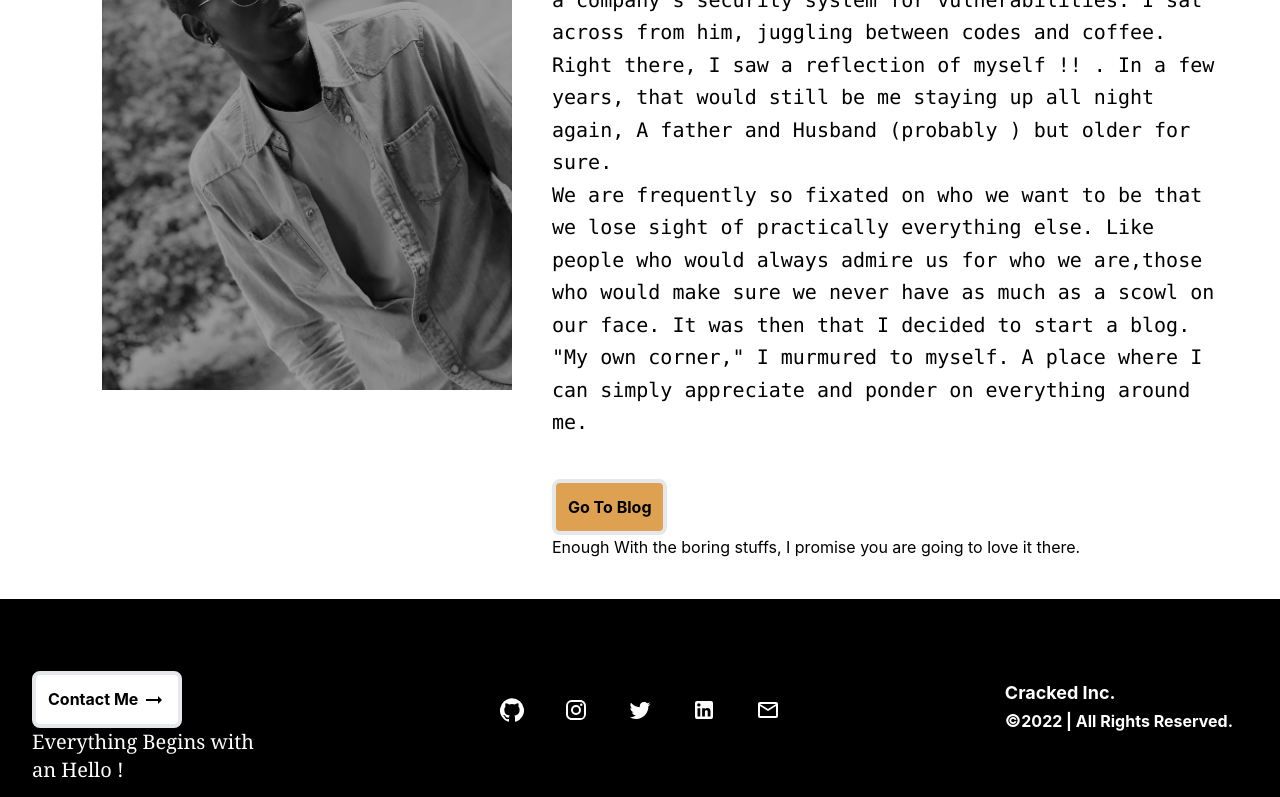
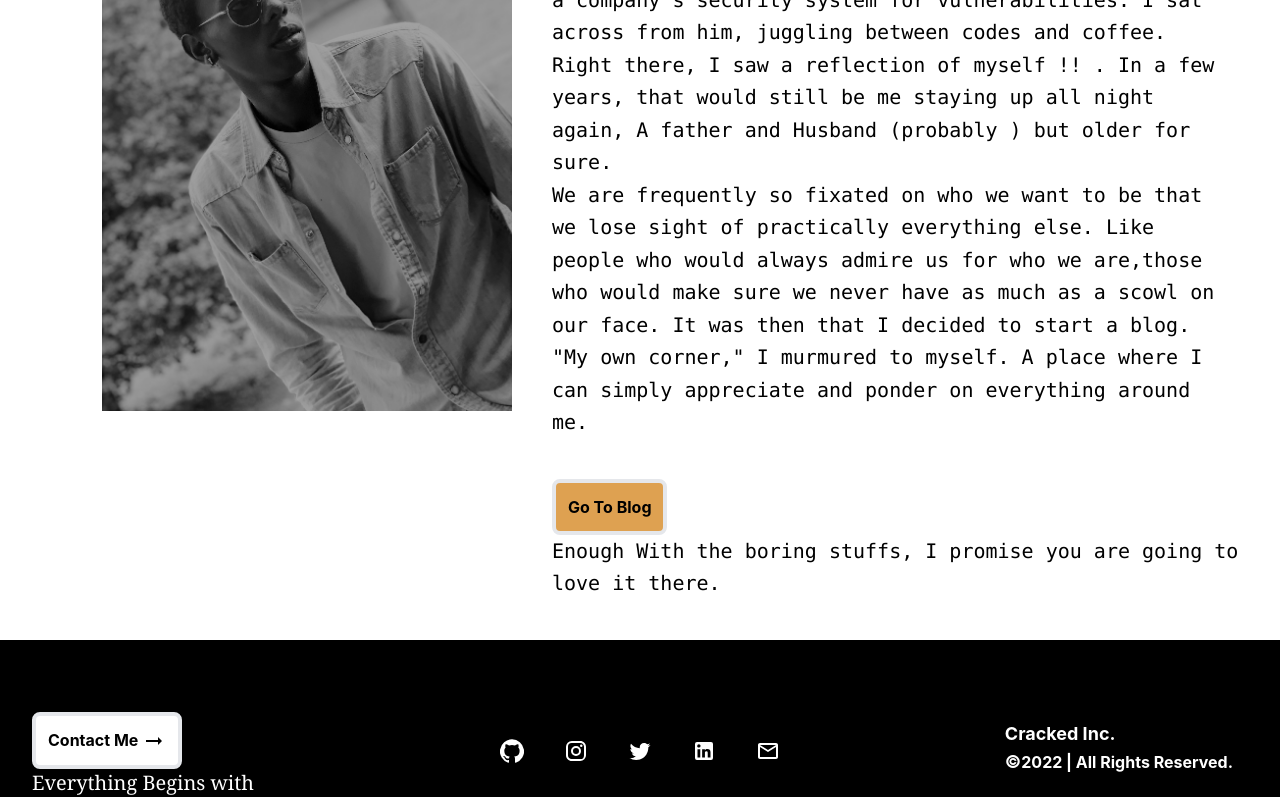
Before and after one commit to Olatisunkanmi/The-Cracked-Ink, a React (Create React App) app in the folder Client/: page / in a window 1280 px wide. Shown: the part 517-1314 px from the top of the page. Built offline with nearby package versions, Linux system fonts and the light colour scheme.

Commit message:
Update About.jsx

```diff
--- a/Client/src/Pages/About/About.jsx
+++ b/Client/src/Pages/About/About.jsx
@@ -63,7 +63,7 @@ const About = () => {
                                   </Link>
 
                                  </button>
-                                <p className="">Enough With the boring stuffs, I promise you are going to love it there.</p>
+                                <p className="font-mono text-xl leading-relaxed">Enough With the boring stuffs, I promise you are going to love it there.</p>
                             </div>
             </div>
 
```
